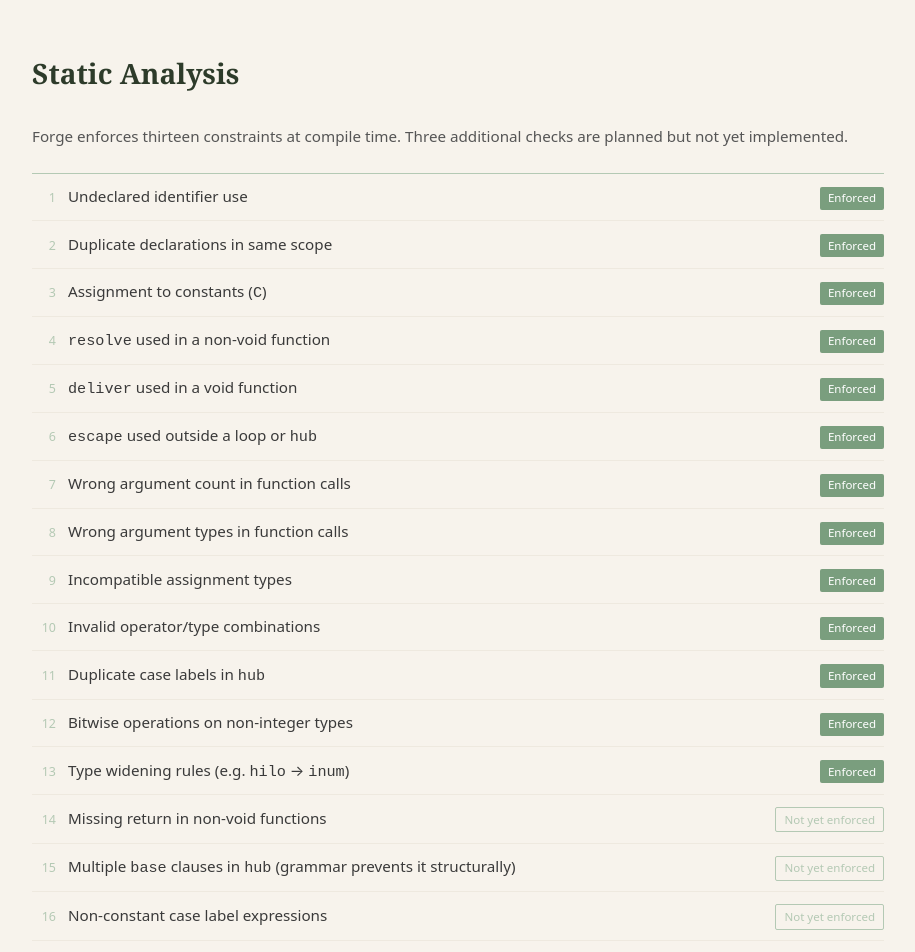
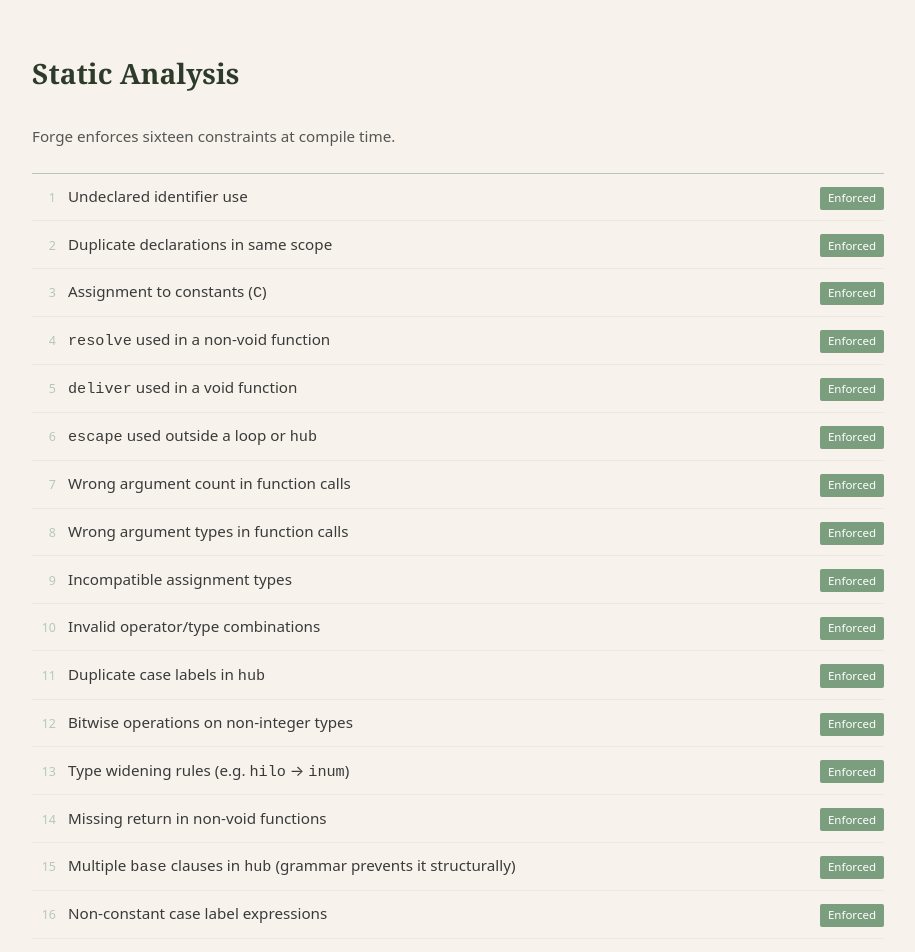
Before and after one commit to JohhannasReyn/Forge, a website: page docs/index.html in a window 1280 px wide. Shown: the part 1980-2932 px from the top of the page, without its empty margins (182-1097 px from the left). Drawn offline with Linux system fonts and the light colour scheme.

Commit message:
feat: mark static checks 14-16 as enforced, update count to sixteen

```diff
--- a/docs/index.html
+++ b/docs/index.html
@@ -455,7 +455,7 @@ pre {
 
       <div class="feature-card">
         <h3>Safety by Default</h3>
-        <p>Thirteen static checks enforced at compile time — undeclared variables, bad assignments, wrong call signatures, type mismatches, and more. Errors surface before execution.</p>
+        <p>Sixteen static checks enforced at compile time — undeclared variables, bad assignments, wrong call signatures, type mismatches, and more. Errors surface before execution.</p>
       </div>
 
       <div class="feature-card">
@@ -483,7 +483,7 @@ pre {
 <section id="checks">
   <div class="container">
     <h2>Static Analysis</h2>
-    <p style="margin-bottom:1.5rem;font-size:0.95rem;color:#555;">Forge enforces thirteen constraints at compile time. Three additional checks are planned but not yet implemented.</p>
+    <p style="margin-bottom:1.5rem;font-size:0.95rem;color:#555;">Forge enforces sixteen constraints at compile time.</p>
     <ul class="checks-list">
       <li><span class="check-num">1</span><span class="check-label">Undeclared identifier use</span><span class="badge badge-enforced">Enforced</span></li>
       <li><span class="check-num">2</span><span class="check-label">Duplicate declarations in same scope</span><span class="badge badge-enforced">Enforced</span></li>
@@ -498,9 +498,9 @@ pre {
       <li><span class="check-num">11</span><span class="check-label">Duplicate case labels in <code>hub</code></span><span class="badge badge-enforced">Enforced</span></li>
       <li><span class="check-num">12</span><span class="check-label">Bitwise operations on non-integer types</span><span class="badge badge-enforced">Enforced</span></li>
       <li><span class="check-num">13</span><span class="check-label">Type widening rules (e.g. <code>hilo</code> → <code>inum</code>)</span><span class="badge badge-enforced">Enforced</span></li>
-      <li><span class="check-num">14</span><span class="check-label">Missing return in non-void functions</span><span class="badge badge-pending">Not yet enforced</span></li>
-      <li><span class="check-num">15</span><span class="check-label">Multiple <code>base</code> clauses in <code>hub</code> (grammar prevents it structurally)</span><span class="badge badge-pending">Not yet enforced</span></li>
-      <li><span class="check-num">16</span><span class="check-label">Non-constant case label expressions</span><span class="badge badge-pending">Not yet enforced</span></li>
+      <li><span class="check-num">14</span><span class="check-label">Missing return in non-void functions</span><span class="badge badge-enforced">Enforced</span></li>
+      <li><span class="check-num">15</span><span class="check-label">Multiple <code>base</code> clauses in <code>hub</code> (grammar prevents it structurally)</span><span class="badge badge-enforced">Enforced</span></li>
+      <li><span class="check-num">16</span><span class="check-label">Non-constant case label expressions</span><span class="badge badge-enforced">Enforced</span></li>
     </ul>
   </div>
 </section>
```
